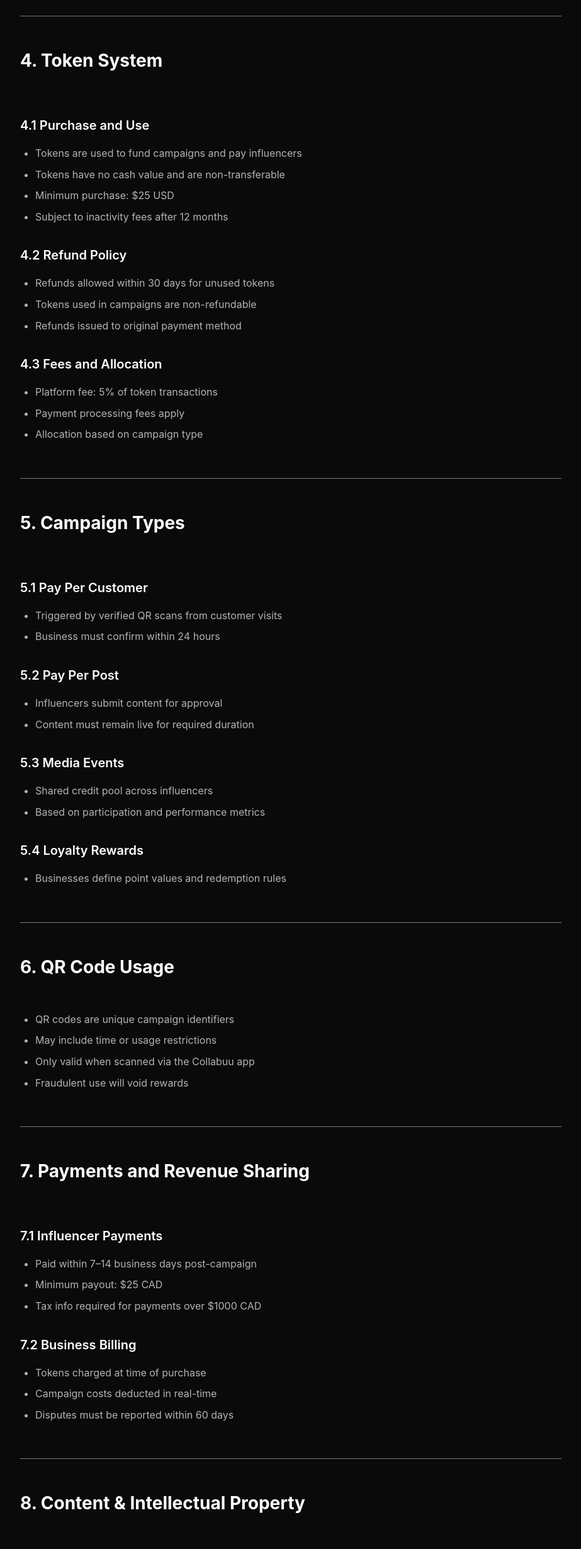
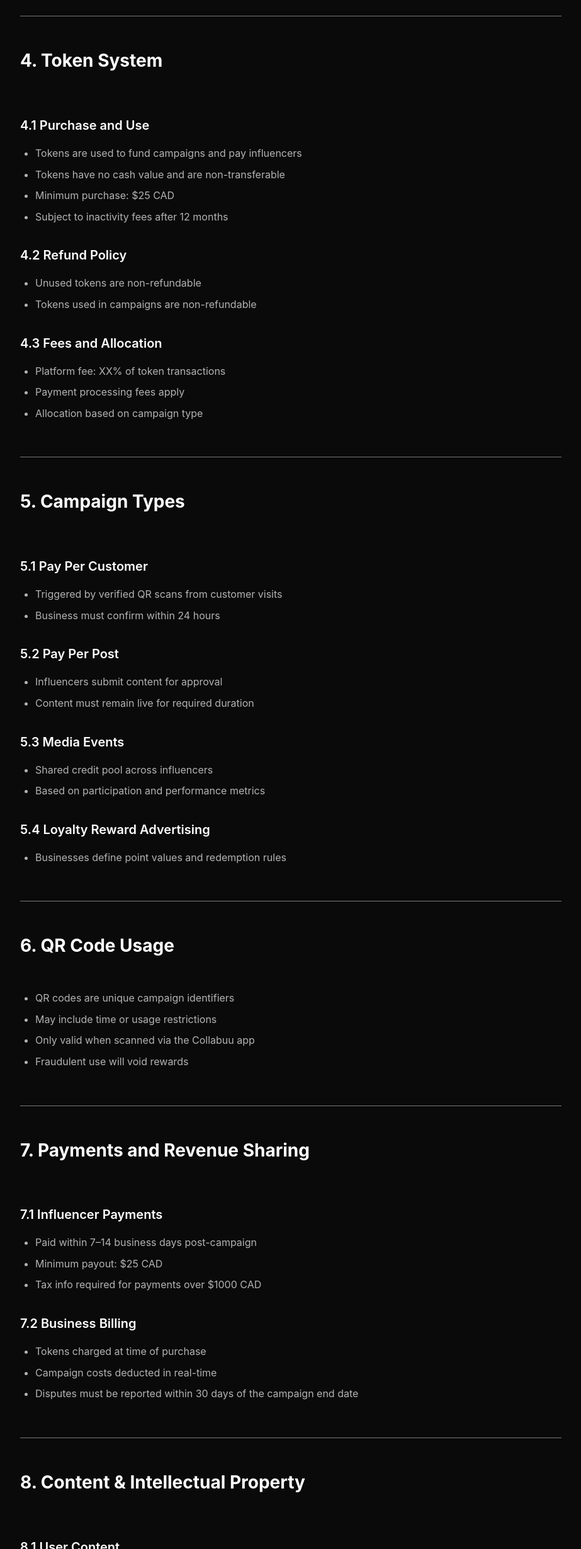
Before and after one commit to tonynham/collabuu, a website: page terms-of-service.html in a window 1280 px wide. Shown: the part 1771-4230 px from the top of the page at 63% size, without its empty margins (178-1101 px from the left). Drawn offline with Linux system fonts and the light colour scheme.

Commit message:
Update legal documents and formatting - Update business-agreement.html with latest changes - Update terms-of-service.html with latest changes - Maintain consistency across all legal documentation - Ensure all agreements are properly formatted and up to date

```diff
--- a/terms-of-service.html
+++ b/terms-of-service.html
@@ -100,20 +100,19 @@
                     <ul>
                         <li>Tokens are used to fund campaigns and pay influencers</li>
                         <li>Tokens have no cash value and are non-transferable</li>
-                        <li>Minimum purchase: $25 USD</li>
+                        <li>Minimum purchase: $25 CAD</li>
                         <li>Subject to inactivity fees after 12 months</li>
                     </ul>
 
                     <h3>4.2 Refund Policy</h3>
                     <ul>
-                        <li>Refunds allowed within 30 days for unused tokens</li>
+                        <li>Unused tokens are non-refundable</li>
                         <li>Tokens used in campaigns are non-refundable</li>
-                        <li>Refunds issued to original payment method</li>
                     </ul>
 
                     <h3>4.3 Fees and Allocation</h3>
                     <ul>
-                        <li>Platform fee: 5% of token transactions</li>
+                        <li>Platform fee: XX% of token transactions</li>
                         <li>Payment processing fees apply</li>
                         <li>Allocation based on campaign type</li>
                     </ul>
@@ -140,7 +139,7 @@
                         <li>Based on participation and performance metrics</li>
                     </ul>
 
-                    <h3>5.4 Loyalty Rewards</h3>
+                    <h3>5.4 Loyalty Reward Advertising</h3>
                     <ul>
                         <li>Businesses define point values and redemption rules</li>
                     </ul>
@@ -170,7 +169,7 @@
                     <ul>
                         <li>Tokens charged at time of purchase</li>
                         <li>Campaign costs deducted in real-time</li>
-                        <li>Disputes must be reported within 60 days</li>
+                        <li>Disputes must be reported within 30 days of the campaign end date</li>
                     </ul>
                 </section>
 
```
Also changed, not shown: business-agreement.html (+8 -9 lines).
